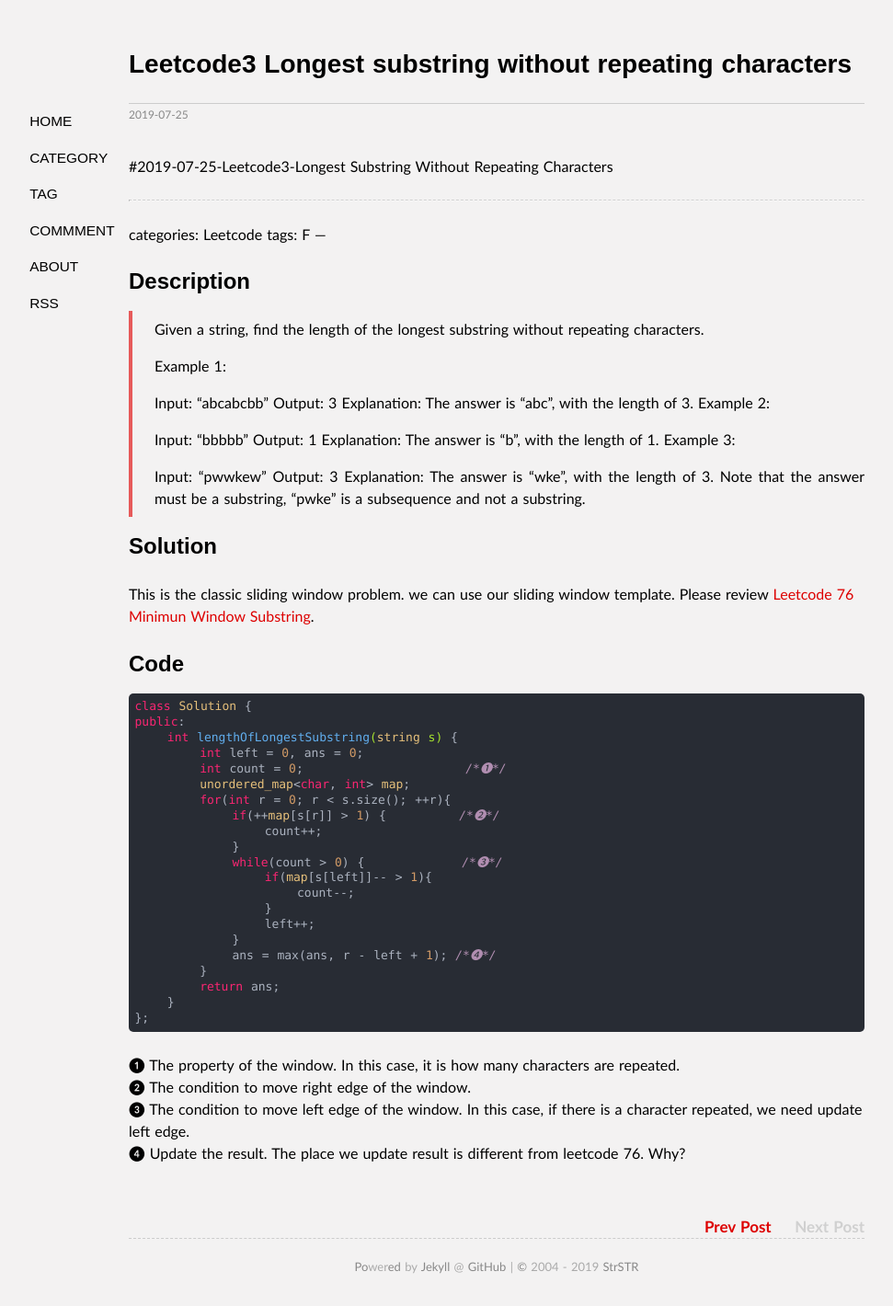
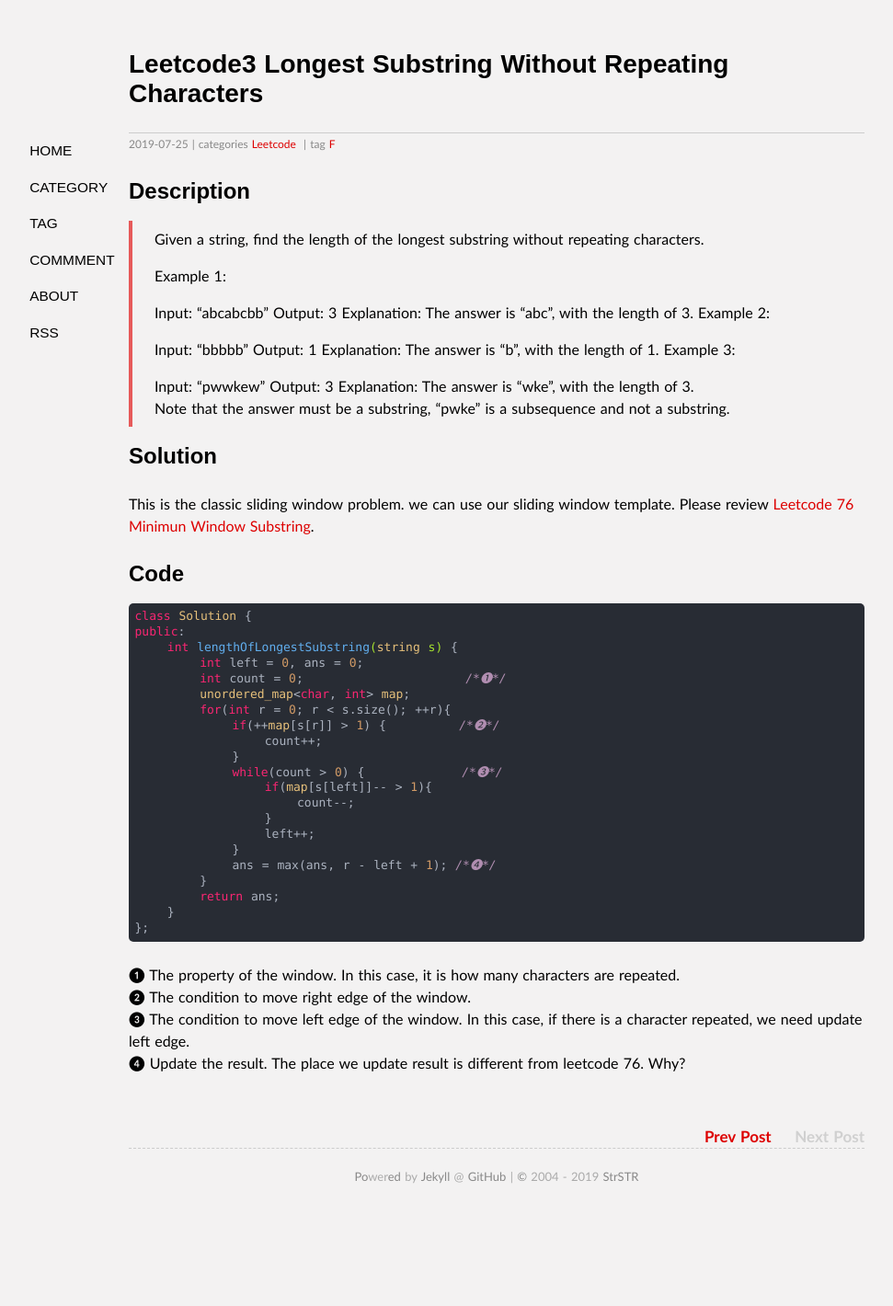
Before and after one commit to goingeast/goingeast.github.io, a Jekyll site: the page built from _posts/2019-07-25-Leetcode3-Longest-Substring-Without-Repeating-Characters.md, in a window 1280 px wide. Shown: the whole page at 92% size, without its empty margins (100-1071 px from the left). Built offline with Jekyll 4.4.1, drawn with Linux system fonts in a browser that asks for light colours; our own code applies the rules of GitHub Pages for plain Markdown files; after the commit the page ends 1322 px from its top, so only the background shows below that.

Commit message:
Update and rename 2019-07-25-Leetcode3-Longest Substring Without Repeating Characters.md to 2019-07-25-Leetcode3-Longest-Substring-Without-Repeating-Characters.md

```diff
--- a/_posts/2019-07-25-Leetcode3-Longest Substring Without Repeating Characters.md
+++ b/_posts/2019-07-25-Leetcode3-Longest-Substring-Without-Repeating-Characters.md
@@ -1,11 +1,10 @@
-#2019-07-25-Leetcode3-Longest Substring Without Repeating Characters
-
 ---
 categories: Leetcode
 tags: F
 ---
 
 ## Description
+
 > Given a string, find the length of the longest substring without
 > repeating characters.
 >
```
